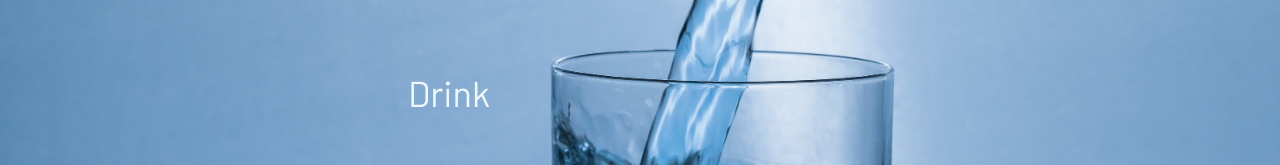
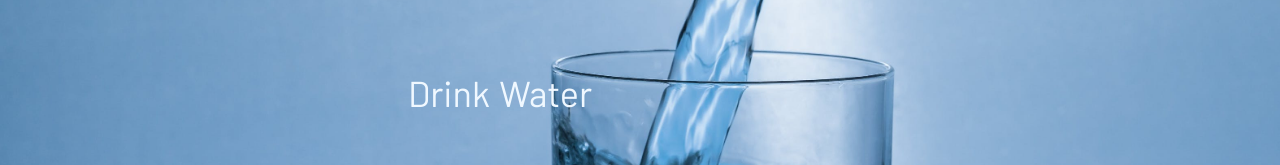
Before and after one commit to FalconCloud9/collections, a plain HTML site: page waterify/index.html in a window 1280 px wide. Shown: the part 266-431 px from the top of the page. Drawn offline with Linux system fonts and the light colour scheme.

Commit message:
Add placeholder.

```diff
--- a/waterify/index.html
+++ b/waterify/index.html
@@ -35,7 +35,8 @@
       margin: 5em 0 0 25em;
     }
 
-    input {
+    input,
+    ::placeholder {
       background: transparent;
       border: none;
       color: aliceblue;
@@ -52,7 +53,7 @@
       <h1>Stay Hydrated</h1>
     </div>
     <div class='subtitle'>
-      <p class="h3">Drink <input type="text"></p>
+      <p class="h3">Drink <input type="text" placeholder="Water"></p>
     </div>
   </div>
 </body>
```
